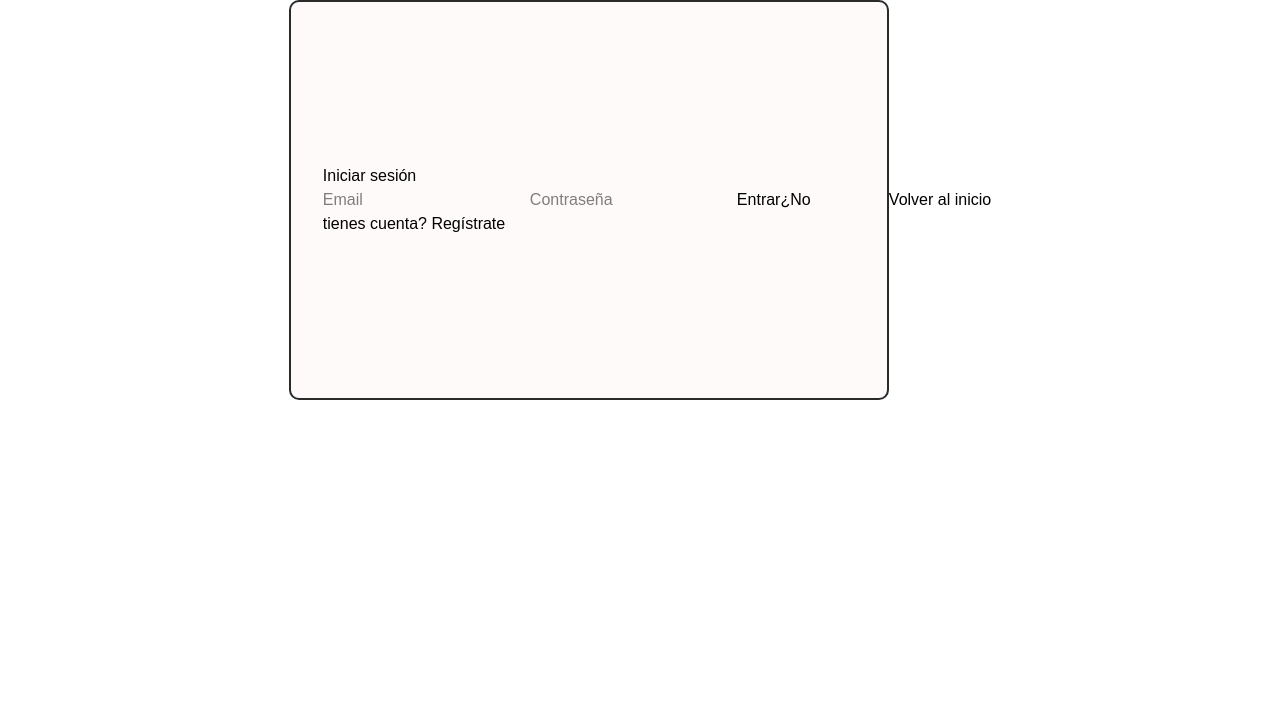
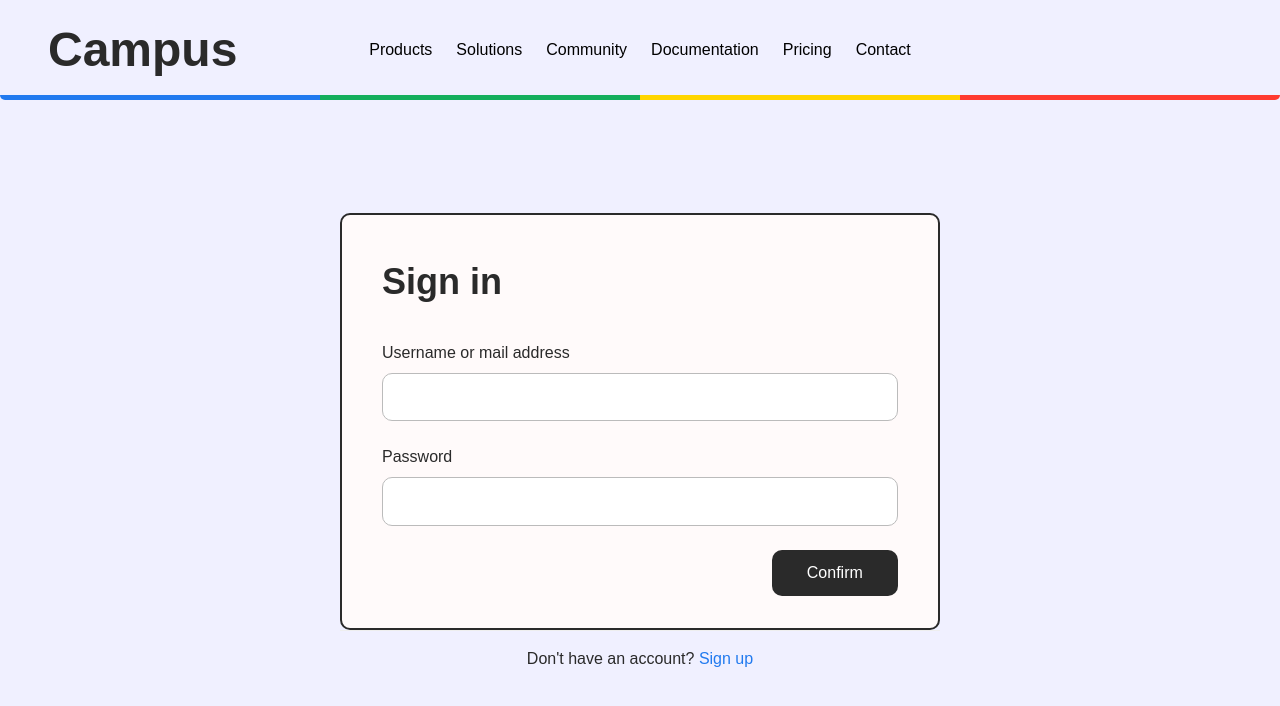
Before and after one commit to davidpaz06/campus-academy, a React (Vite) app: page /login in a window 1280 px wide. Shown: the top 706 px of the page. Built offline with nearby package versions, Linux system fonts and the light colour scheme.

Commit message:
feat(login): implement Login page with improved styling and layout; add PublicLayout for consistent structure

```diff
--- a/app/components/Card.css
+++ b/app/components/Card.css
@@ -5,8 +5,6 @@
   padding: 2rem;
   box-sizing: border-box;
   box-shadow: none;
-  width: 600px;
-  height: 400px;
   display: flex;
   flex-direction: column;
   justify-content: center;
--- a/app/components/layout/ExternalHeader.css
+++ b/app/components/layout/ExternalHeader.css
@@ -1,13 +1,12 @@
 /* External Header Styles */
 .external-header {
-  background-color: var(--background-lightblue);
   padding: 0 var(--spacing-xxl);
   box-sizing: border-box;
 }
 
 .external-header .header-content {
   display: flex;
-  height: 100px;
+  min-height: 100px;
 }
 
 .external-header .logo-section {
@@ -45,23 +44,5 @@
 
 .external-header .nav-link:hover {
   color: var(--current-primary, var(--academy-primary));
-  background-color: var(--background-lighter);
   transform: translateY(-1px);
 }
-
-/* Animation for smooth transitions */
-.external-header .nav-link::after {
-  content: "";
-  position: absolute;
-  bottom: -2px;
-  left: 50%;
-  width: 0;
-  height: 2px;
-  background-color: var(--current-primary, var(--academy-primary));
-  transition: var(--transition-normal);
-  transform: translateX(-50%);
-}
-
-.external-header .nav-link:hover::after {
-  width: 80%;
-}
--- a/app/index.css
+++ b/app/index.css
@@ -38,10 +38,7 @@
   --spacing-xxl: 3rem; /* 48px */
 
   /* Variables de border radius */
-  --radius-sm: 4px;
-  --radius-md: 8px;
-  --radius-lg: 12px;
-  --radius-xl: 16px;
+  --radius: 10px;
 
   /* Variables de transición */
   --transition-fast: 0.15s ease;
@@ -51,7 +48,7 @@
   /* Colores adicionales */
   --background-lightblue: #f0f0ff;
   --background-snow: #fffafa;
-  --background-black: #2a2a2a;
+  --charlestone-green: #2a2a2a;
 
   color-scheme: light dark;
   color: var(--text-primary);
--- /dev/null
+++ b/app/layouts/PublicLayout.tsx
@@ -0,0 +1,41 @@
+import React from "react";
+import { Outlet } from "react-router-dom";
+import ExternalHeader from "../components/layout/ExternalHeader";
+
+const PublicLayout: React.FC = () => {
+  return (
+    <div
+      style={{
+        backgroundColor: "var(--background-lightblue)",
+        height: "100vh",
+        display: "grid",
+        gridTemplateRows: "100px 1fr",
+        gridTemplateColumns: "100%",
+      }}
+    >
+      <header
+        style={{
+          gridRow: "1",
+          gridColumn: "1",
+          zIndex: 1,
+        }}
+      >
+        <ExternalHeader />
+      </header>
+      <main
+        style={{
+          gridRow: "2",
+          gridColumn: "1",
+          display: "flex",
+          flexDirection: "column",
+          justifyContent: "center",
+          alignItems: "center",
+        }}
+      >
+        <Outlet />
+      </main>
+    </div>
+  );
+};
+
+export default PublicLayout;
--- /dev/null
+++ b/app/pages/Login.css
@@ -0,0 +1,120 @@
+.login-card {
+  width: 600px;
+  border-radius: var(--radius);
+  padding: 2.5rem 2.5rem 2rem 2.5rem;
+  max-width: 95vw;
+  box-sizing: border-box;
+}
+
+.login-form {
+  display: flex;
+  flex-direction: column;
+  gap: 1.5rem;
+}
+
+.login-title {
+  font-size: var(--font-size-h1);
+  font-weight: var(--font-weight-bold);
+  margin-bottom: var(--spacing-sm);
+  color: var(--charlestone-green);
+}
+
+.login-group {
+  display: flex;
+  flex-direction: column;
+  gap: var(--spacing-sm);
+}
+
+.login-group input {
+  border: 1px solid #bbb;
+  border-radius: var(--radius);
+  font-size: var(--font-size-p);
+  background: #fff;
+}
+
+.login-group label {
+  font-size: var(--font-size-p);
+  color: var(--charlestone-green);
+  font-weight: var(--font-weight-medium);
+}
+
+.login-group input {
+  padding: 0.7rem 1rem;
+  border: 1px solid #bbb;
+  border-radius: var(--radius);
+  font-size: var(--font-size-p);
+  background: #fff;
+  color: var(--charlestone-green);
+  box-shadow: none;
+  outline: none;
+}
+
+/* Eliminar estilos de autofill/autocomplete en Chrome, Edge, Safari */
+input:-webkit-autofill,
+input:-webkit-autofill:focus,
+input:-webkit-autofill:hover,
+input:-webkit-autofill:active {
+  -webkit-box-shadow: 0 0 0 1000px #fff inset !important;
+  box-shadow: 0 0 0 1000px #fff inset !important;
+  -webkit-text-fill-color: var(--charlestone-green) !important;
+  color: var(--charlestone-green) !important;
+  border: 1px solid #bbb !important;
+  transition: background-color 5000s ease-in-out 0s;
+}
+
+input:-internal-autofill-selected {
+  background-color: #fff !important;
+  color: var(--charlestone-green) !important;
+  border: 1px solid #bbb !important;
+}
+
+.login-options {
+  display: flex;
+  align-items: center;
+  gap: var(--spacing-sm);
+}
+
+.remember-label {
+  display: flex;
+  align-items: center;
+  gap: var(--spacing-xs);
+  font-size: var(--font-size-p);
+  color: var(--charlestone-green);
+}
+
+.login-actions {
+  display: flex;
+  justify-content: flex-end;
+}
+
+.login-btn {
+  background: var(--charlestone-green);
+  color: #fff;
+  font-size: var(--font-size-p);
+  font-weight: var(--font-weight-medium);
+  border: none;
+  border-radius: var(--radius);
+  padding: 0.7rem 2.2rem;
+  cursor: pointer;
+  transition: background 0.3s;
+}
+
+.login-btn:hover {
+  background: #444;
+}
+
+.login-footer {
+  padding: 1rem 0;
+  border-top: 1px solid #eee;
+  text-align: center;
+}
+
+.login-footer p {
+  margin: 0;
+  font-size: var(--font-size-p);
+  color: var(--charlestone-green);
+}
+.login-footer a {
+  color: #217aef;
+  text-decoration: none;
+}
--- a/app/pages/Login.tsx
+++ b/app/pages/Login.tsx
@@ -1,11 +1,13 @@
 import { useState } from "react";
 import { useAuth } from "../contexts/AuthContext";
 import Card from "../components/Card";
+import "./Login.css";
 
 const Login = () => {
   const { login } = useAuth();
   const [email, setEmail] = useState("");
   const [password, setPassword] = useState("");
+  const [remember, setRemember] = useState(false);
 
   const handleSubmit = async (e: React.FormEvent) => {
     e.preventDefault();
@@ -13,32 +15,52 @@ const Login = () => {
   };
 
   return (
-    <div
-      className="flex justify-center items-center"
-      style={{ height: "100%" }}
-    >
-      <Card>
-        <form onSubmit={handleSubmit}>
-          <h2>Iniciar sesión</h2>
+    <div>
+      <Card className="login-card">
+        <form className="login-form" onSubmit={handleSubmit}>
+          <h1 className="login-title">Sign in</h1>
+          <div className="login-group">
+            <label htmlFor="email">Username or mail address</label>
             <input
+              id="email"
               type="email"
-            placeholder="Email"
               value={email}
               onChange={(e) => setEmail(e.target.value)}
               required
             />
+          </div>
+          <div className="login-group">
+            <label htmlFor="password">Password</label>
             <input
+              id="password"
               type="password"
-            placeholder="Contraseña"
               value={password}
               onChange={(e) => setPassword(e.target.value)}
               required
             />
-          <button type="submit">Entrar</button>
-          <a href="/register">¿No tienes cuenta? Regístrate</a>
+          </div>
+          {/* <div className="login-options">
+          <label className="remember-label">
+            <input
+              type="checkbox"
+              checked={remember}
+              onChange={(e) => setRemember(e.target.checked)}
+            />
+            Remember me
+          </label>
+        </div> */}
+          <div className="login-actions">
+            <button className="login-btn" type="submit">
+              Confirm
+            </button>
+          </div>
         </form>
       </Card>
-      <a href="/">Volver al inicio</a>
+      <div className="login-footer">
+        <p>
+          Don't have an account? <a href="/register">Sign up</a>
+        </p>
+      </div>
     </div>
   );
 };
--- a/app/router.tsx
+++ b/app/router.tsx
@@ -4,13 +4,16 @@ import Login from "./pages/Login";
 import Register from "./pages/Register";
 import Dashboard from "./pages/Dashboard";
 import ProtectedRoute from "./components/ProtectedRoute";
+import PublicLayout from "./layouts/PublicLayout";
 
 const AppRouter = () => (
   <BrowserRouter>
     <Routes>
-      <Route path="/" element={<Landing />} />
-      <Route path="/login" element={<Login />} />
-      <Route path="/register" element={<Register />} />
+      <Route element={<PublicLayout />}>
+        <Route path="/" element={<Landing />} />
+        <Route path="/login" element={<Login />} />
+        <Route path="/register" element={<Register />} />
+      </Route>
       <Route
         path="/dashboard"
         element={
```
Lines whose indentation alone changed are shown as unchanged.
